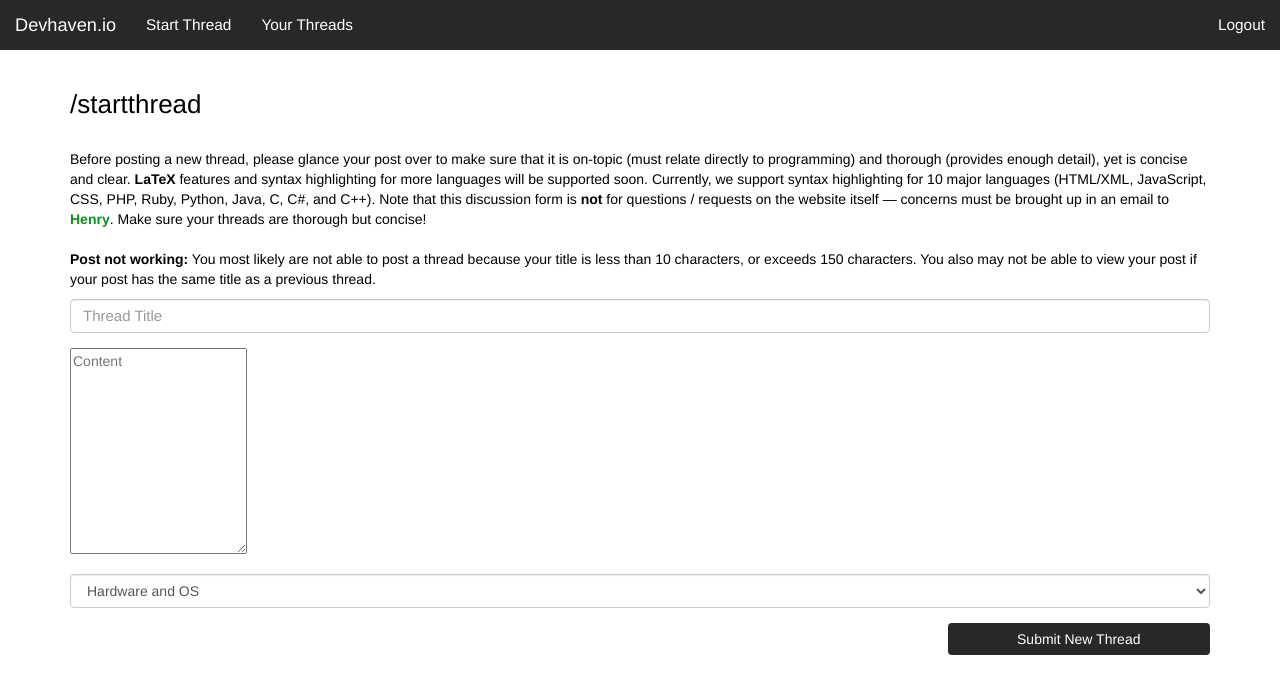
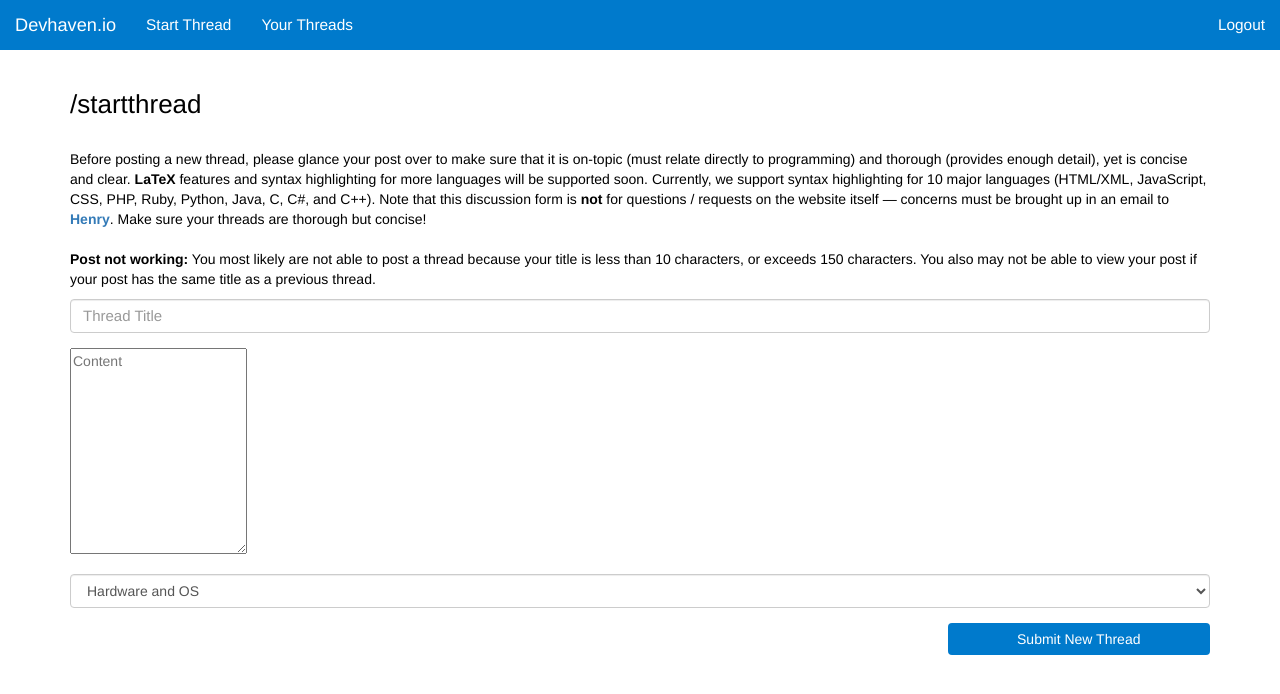
Before and after one commit to jscarty/Devhaven.io, a Django app: page /startthread/ in a window 1280 px wide. Shown: the top 694 px of the page. Run offline with Django 3.2, Linux system fonts and the light colour scheme; a user stored in the database is signed in; some libraries are stand-ins or nearby versions.

Commit message:
Changed theme to blue

```diff
--- a/webapp/static/webapp/main.css
+++ b/webapp/static/webapp/main.css
@@ -19,8 +19,11 @@ h1 {
 .blue {
     font-weight: bold;
 }
+.bold {
+	font-weight: bold;
+}
 .green {
-    color: #0F9122;
+	color: #009900;
     font-weight: bold;
 }
 .red {
@@ -49,13 +52,13 @@ h1 {
 #sign-in, #sign-up {
     width: 100%;
     font-size: 100%;
-    background: rgb(40, 40, 40);
+    background: #007acc;
     border: 0;
 }
 #forgot {
     font-size: 90%;
     float: right;
-    color: rgb(40, 40, 40);
+    color: #007acc;
     font-weight: bold;
 }
 #third {
@@ -67,7 +70,7 @@ h1 {
 }
 #submit-button {
     width: 100%;
-    background: rgb(40, 40, 40);
+    background: #007acc;
     border: 0;
 }
 *[style] {
@@ -77,7 +80,7 @@ h1 {
     font-size: 100% !important;
 }
 .navbar-default {
-    background: rgb(40, 40, 40);
+    background: #007acc;
     border-radius: 0;
     border: 0;
 }
@@ -101,7 +104,7 @@ h1 {
     border: none;
 }
 #parsebutton {
-    background: rgb(40, 40, 40);
+    background: #007acc;
     color: white;
     border: 0;
     border-radius: 4px;
--- a/webapp/templates/webapp/home.html
+++ b/webapp/templates/webapp/home.html
@@ -61,8 +61,8 @@
         <hr>
         {% for post in posts %}
             <div class="posttitle"><p><a href="../thread/{{ post.slug }}" class="postlink" style="font-size: 110%;">{{ post.title }}</a></p></div>
-            <p align="right" class="timestamp">Written by <span class="green">{{ post.author }}</span> on {{ post.created_on }}</p>
-            <p align="right" class="category">Posted in <span class="blue">{{ post.field }}</span></p>
+            <p align="right" class="timestamp">Written by <span class="blue">{{ post.author }}</span> on {{ post.created_on }}</p>
+            <p align="right" class="category">Posted in <span class="bold">{{ post.field }}</span></p>
             {% if post.commentCount > 0 %}
               <p align="right">Responses: <span class="green">{{ post.commentCount }}</span></p>
             {% endif %}
--- a/webapp/templates/webapp/startthread.html
+++ b/webapp/templates/webapp/startthread.html
@@ -138,7 +138,7 @@
     {% if authenticated %}
     <h1>/startthread</h1><br>
     <div class="description-div">
-      <p id="description">Before posting a new thread, please glance your post over to make sure that it is on-topic (must relate directly to programming) and thorough (provides enough detail), yet is concise and clear. <b>LaTeX</b> features and syntax highlighting for more languages will be supported soon. Currently, we support syntax highlighting for 10 major languages (HTML/XML, JavaScript, CSS, PHP, Ruby, Python, Java, C, C#, and C++). Note that this discussion form is <b>not</b> for questions / requests on the website itself &mdash; concerns must be brought up in an email to <a href="mailto:henry.david.zhu@gmail.com"><b><span class="green">Henry</span></b></a>. Make sure your threads are thorough but concise!<br><br><b>Post not working:</b> You most likely are not able to post a thread because your title is less than 10 characters, or exceeds 150 characters. You also may not be able to view your post if your post has the same title as a previous thread.</p>
+      <p id="description">Before posting a new thread, please glance your post over to make sure that it is on-topic (must relate directly to programming) and thorough (provides enough detail), yet is concise and clear. <b>LaTeX</b> features and syntax highlighting for more languages will be supported soon. Currently, we support syntax highlighting for 10 major languages (HTML/XML, JavaScript, CSS, PHP, Ruby, Python, Java, C, C#, and C++). Note that this discussion form is <b>not</b> for questions / requests on the website itself &mdash; concerns must be brought up in an email to <a href="mailto:henry.david.zhu@gmail.com"><b><span class="blue">Henry</span></b></a>. Make sure your threads are thorough but concise!<br><br><b>Post not working:</b> You most likely are not able to post a thread because your title is less than 10 characters, or exceeds 150 characters. You also may not be able to view your post if your post has the same title as a previous thread.</p>
     </div>
     <div class="thread-div">
       <form action="" class='form-horizontal' method="POST" action="">
```
